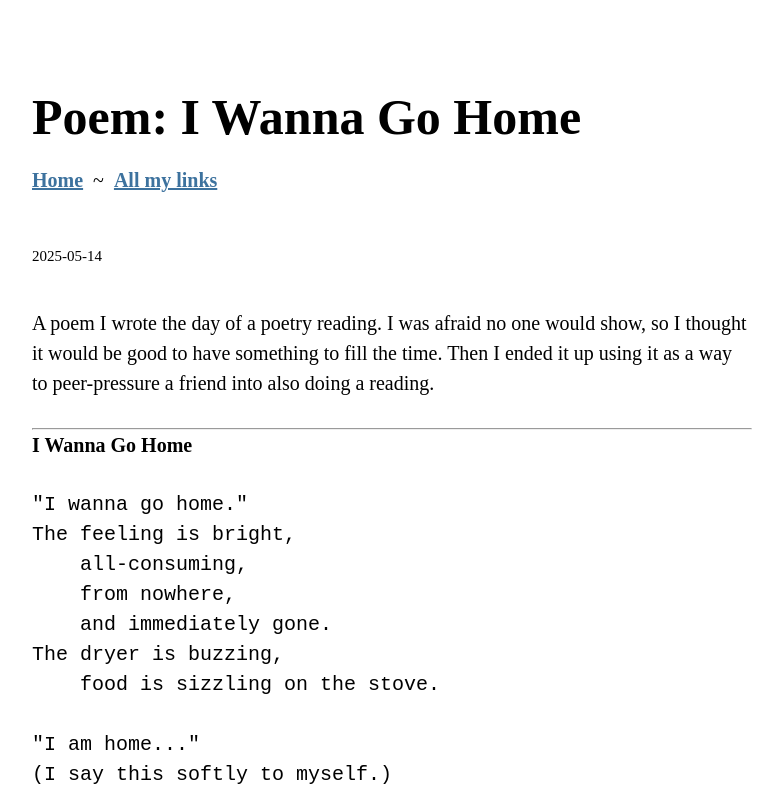
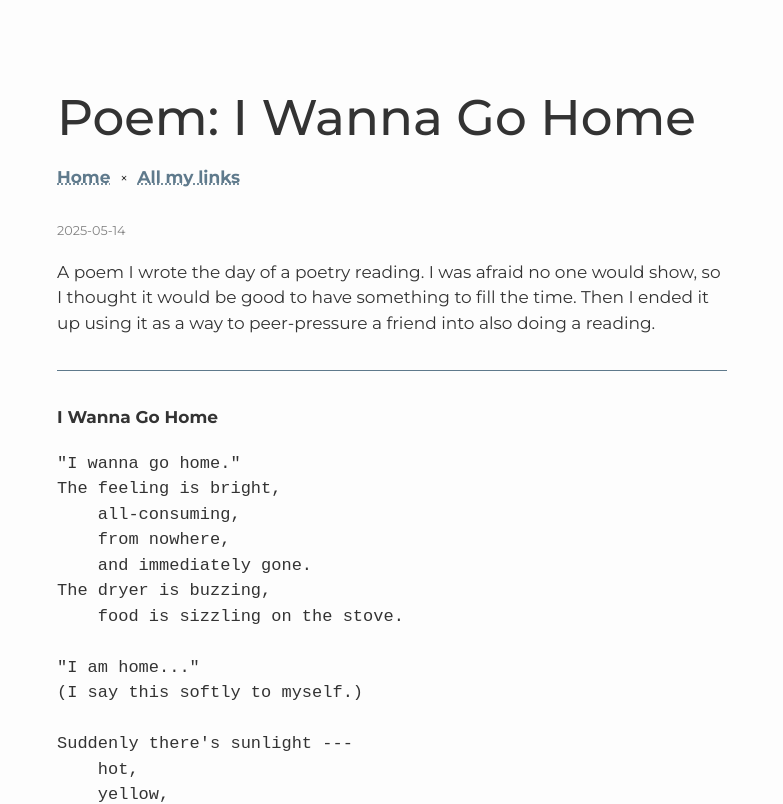
Before and after one commit to handeyeco/personal-blog, an Eleventy site: page posts/i-wanna-go-home/index.md in a window 1280 px wide. Shown: the top 804 px of the page, without its empty margins (248-1031 px from the left). Built offline with nearby package versions, Linux system fonts and the light colour scheme; Eleventy itself is replaced by a stand-in of ours; code samples lack their colours; files that its build step writes are made by us from their sources; a web font is replaced by a local one.

Commit message:
clean up CSS

```diff
--- a/_includes/layout.html
+++ b/_includes/layout.html
@@ -6,7 +6,7 @@
   <link rel="preconnect" href="https://fonts.googleapis.com">
   <link rel="preconnect" href="https://fonts.gstatic.com" crossorigin>
   <link
-    href="https://fonts.googleapis.com/css2?family=Fanwood+Text:ital@0;1&family=Quattrocento:wght@400;700&display=swap"
+    href="https://fonts.googleapis.com/css2?family=Fanwood+Text:ital@0;1&family=Montserrat:ital,wght@0,100..900;1,100..900&family=Quattrocento:wght@400;700&display=swap"
     rel="stylesheet">
 
   <!-- Custom -->
@@ -24,7 +24,7 @@
     <h1>{{ title }}</h1>
     <div class="links__container">
       <a href="/">Home</a>
-      <span class="links__spacer">~</span>
+      <span class="links__spacer">×</span>
       <a href="https://h-e.io/" target="blank">All my links</a>
     </div>
     <div>
--- a/index.css
+++ b/index.css
@@ -1,13 +1,32 @@
+:root {
+  --main-bg-color: #fdfdfd;
+  --main-fg-color: #333333;
+  --accent-color: #5f7a8c;
+}
+
 body,
 html {
   font-size: 10px;
+  font-family: Montserrat, sans-serif;
+  background: var(--main-bg-color);
+  color: var(--main-fg-color);
+}
+
+hr {
+  display: block;
+  height: 1px;
+  border: 0;
+  border-top: 1px solid var(--accent-color);
+  margin: 2em 0;
+  padding: 0;
 }
 
 a:link,
 a:visited,
 a:hover,
 a:active {
-  color: #3d729e;
+  color: var(--accent-color);
+  text-decoration-style: dotted;
 }
 
 h1,
@@ -16,21 +35,22 @@ h3,
 h4,
 h5,
 h6 {
-  font-family: "Quattrocento", serif;
+  font-weight: 500;
 }
 
 h1 {
   padding-top: 6rem;
   font-size: 5rem;
+  font-weight: 500;
 }
 
 .full-container {
-  font-size: 2rem;
-  max-width: 800px;
+  font-size: 1.7rem;
+  max-width: 750px;
   min-height: 100vh;
   padding: 2rem 4rem;
   margin: auto;
-  background: white;
+  background: var(--main-bg-color);
 }
 
 .links__container {
@@ -42,6 +62,7 @@ h1 {
 }
 
 .links__spacer {
+  font-size: 1.4rem;
   padding: 0 0.5rem;
 }
 
@@ -59,12 +80,14 @@ h1 {
 }
 
 .post-list__date {
+  opacity: 0.6;
   font-size: 0.75em;
 }
 
 .post__date {
   font-size: 0.75em;
-  padding: 4rem 0;
+  padding: 2rem 0;
+  opacity: 0.6;
 }
 
 @media only screen and (max-width: 800px) {
@@ -74,5 +97,6 @@ h1 {
 
   h1 {
     padding-top: 0;
+    font-size: 3rem;
   }
 }
--- a/post-content.css
+++ b/post-content.css
@@ -8,7 +8,7 @@
 }
 
 .post__content p {
-  margin-bottom: 3rem;
+  margin-bottom: 2rem;
 }
 
 .post__content h1,
--- a/reset.css
+++ b/reset.css
@@ -50,14 +50,6 @@ h6 {
 p {
   text-wrap: pretty;
 }
-h1,
-h2,
-h3,
-h4,
-h5,
-h6 {
-  text-wrap: balance;
-}
 
 /*
     9. Create a root stacking context
```
Also changed, not shown: index.html (+1 -1 lines).
